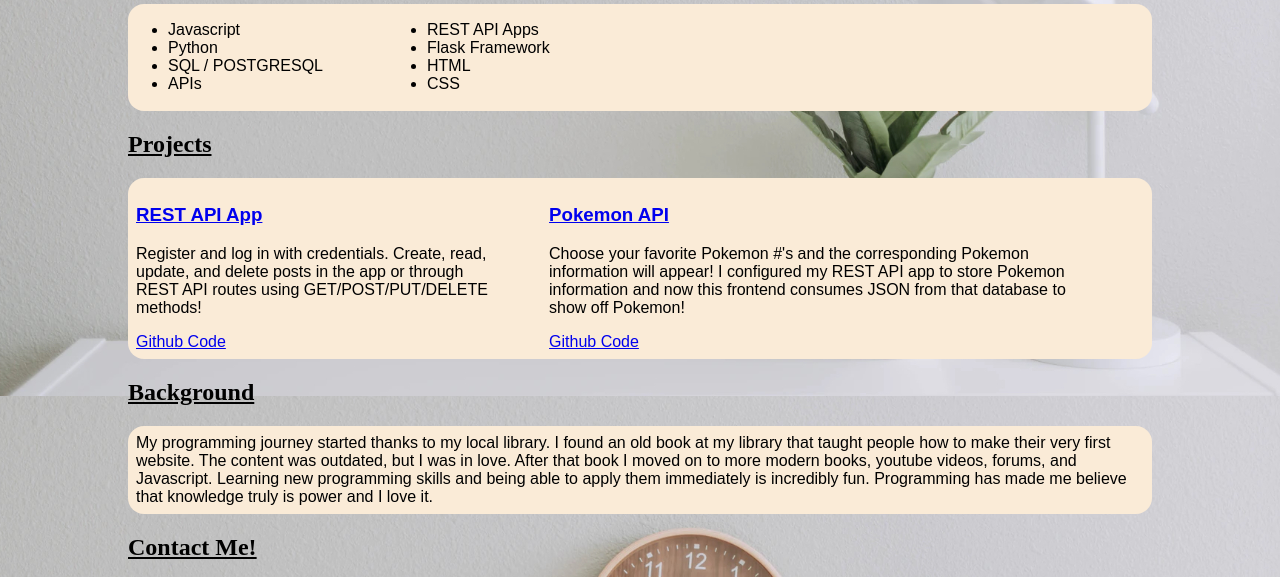
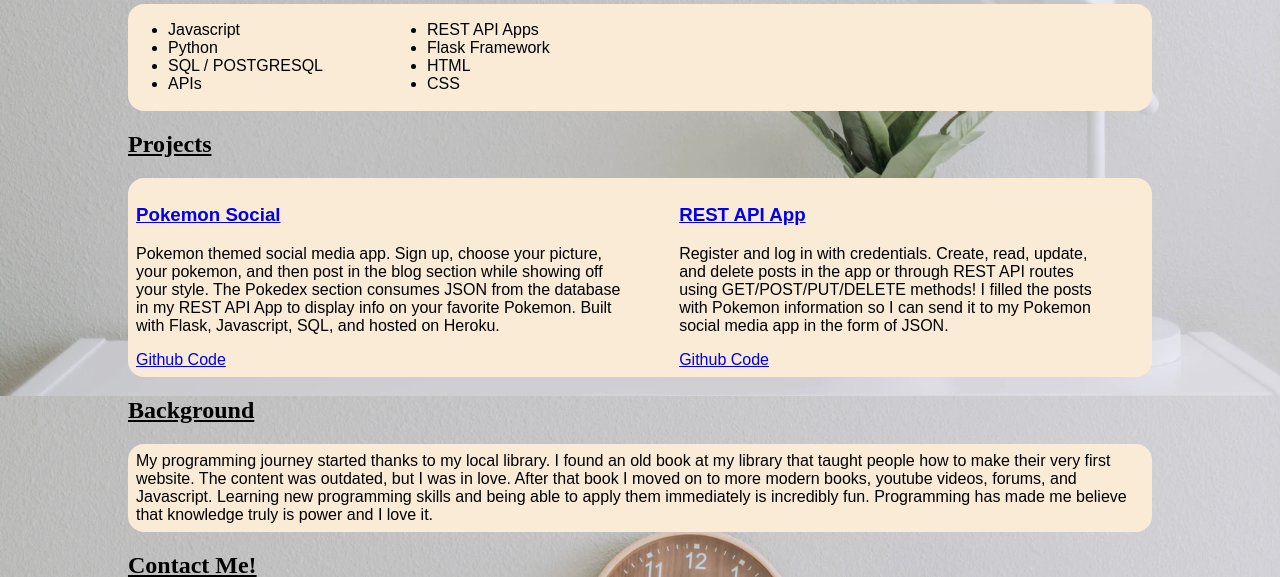
Before and after one commit to Lifestream308/flask-my-portfolio, a Flask app: page / in a window 1280 px wide. Shown: the part 404-981 px from the top of the page. Run offline with Flask 2, Linux system fonts and the light colour scheme.

Commit message:
Updating info. Added Pokemon Social to projects

```diff
--- a/portfolio/templates/index.html
+++ b/portfolio/templates/index.html
@@ -40,40 +40,19 @@
     <h2 class="h2Emphasis">Projects</h2>
     <div class="container bgEmphasis">
         <div class="project">
-            <a href="https://pokemondb308.herokuapp.com/home" target="_blank"><h3>REST API App</h3></a>
-            <p>Register and log in with credentials. Create, read, update, and delete posts in the app or through REST API routes using GET/POST/PUT/DELETE methods!</p>
-            <a class="raise" href="https://github.com/Lifestream308/pokemondb308" target="_blank">Github Code</a>
+            <a href="https://pokemonsocial308.herokuapp.com/home" target="_blank"><h3>Pokemon Social</h3></a>
+            <p>Pokemon themed social media app. Sign up, choose your picture, your pokemon, and then post in the blog section while showing off your style. The Pokedex section consumes JSON from the database in my REST API App to display info on your favorite Pokemon. Built with Flask, Javascript, SQL, and hosted on Heroku.</p>
+            <a class="raise" href="https://github.com/Lifestream308/pokemon-social.git" target="_blank">Github Code</a>
         </div>
         <div class="project">
-            <a href="https://lifestream308.github.io/" target="_blank"><h3>Pokemon API</h3></a>
-            <p>Choose your favorite Pokemon #'s and the corresponding Pokemon information will appear! I configured my REST API app to store Pokemon information and now this frontend consumes JSON from that database to show off Pokemon!</p>
-            <a class="raise" href="https://github.com/Lifestream308/Pokemonsite" target="_blank">Github Code</a>
+            <a href="https://pokemondb308.herokuapp.com/home" target="_blank"><h3>REST API App</h3></a>
+            <p>Register and log in with credentials. Create, read, update, and delete posts in the app or through REST API routes using GET/POST/PUT/DELETE methods! I filled the posts with Pokemon information so I can send it to my Pokemon social media app in the form of JSON.</p>
+            <a class="raise" href="https://github.com/Lifestream308/pokemondb308" target="_blank">Github Code</a>
         </div>
     </div>
 
     <h2 class="h2Emphasis">Background</h2>
     <p class="bgEmphasis">My programming journey started thanks to my local library. I found an old book at my library that taught people how to make their very first website. The content was outdated, but I was in love. After that book I moved on to more modern books, youtube videos, forums, and Javascript. Learning new programming skills and being able to apply them immediately is incredibly fun. Programming has made me believe that knowledge truly is power and I love it.</p>
-
-    <!-- <h2 class="h2Emphasis">Study Tools</h2>
-    <div class="tools">
-        <a href="https://www.w3schools.com/" target="_blank"><img src="https://clipground.com/images/w3s-png-2.png" height="150" alt="W3 Schools Logo"></a>
-
-        <a href="https://www.codewars.com/" target="_blank"><img src="https://blog.codewars.com/logo.png?h=cbc5fc2fb90154f31e3eb4ed3d3d572d497fa0522469e8f186562c4365b43db2" height="150" alt="Codewars Logo"></a>
-
-        <a href="https://www.youtube.com/" target="_blank"><img src="https://logos-world.net/wp-content/uploads/2020/04/YouTube-Logo-2017-present.jpg" height="150" alt="Youtube Logo"></a>
-    </div> -->
-
-    <!-- <h2 class="h2Emphasis">Hobbies</h2>
-    <div class="listEmphasis">
-        <ul>
-            <li>Youtube for studying and entertainment</li>
-            <li>Reading books</li>
-            <li>Reading forums</li>
-            <li>Videogames</li>
-            <li>Watching Movies</li>
-            <li>Spending time with my son</li>
-        </ul>
-    </div> -->
 
     <footer>
         <h2 class="h2Emphasis">Contact Me!</h2>
```
